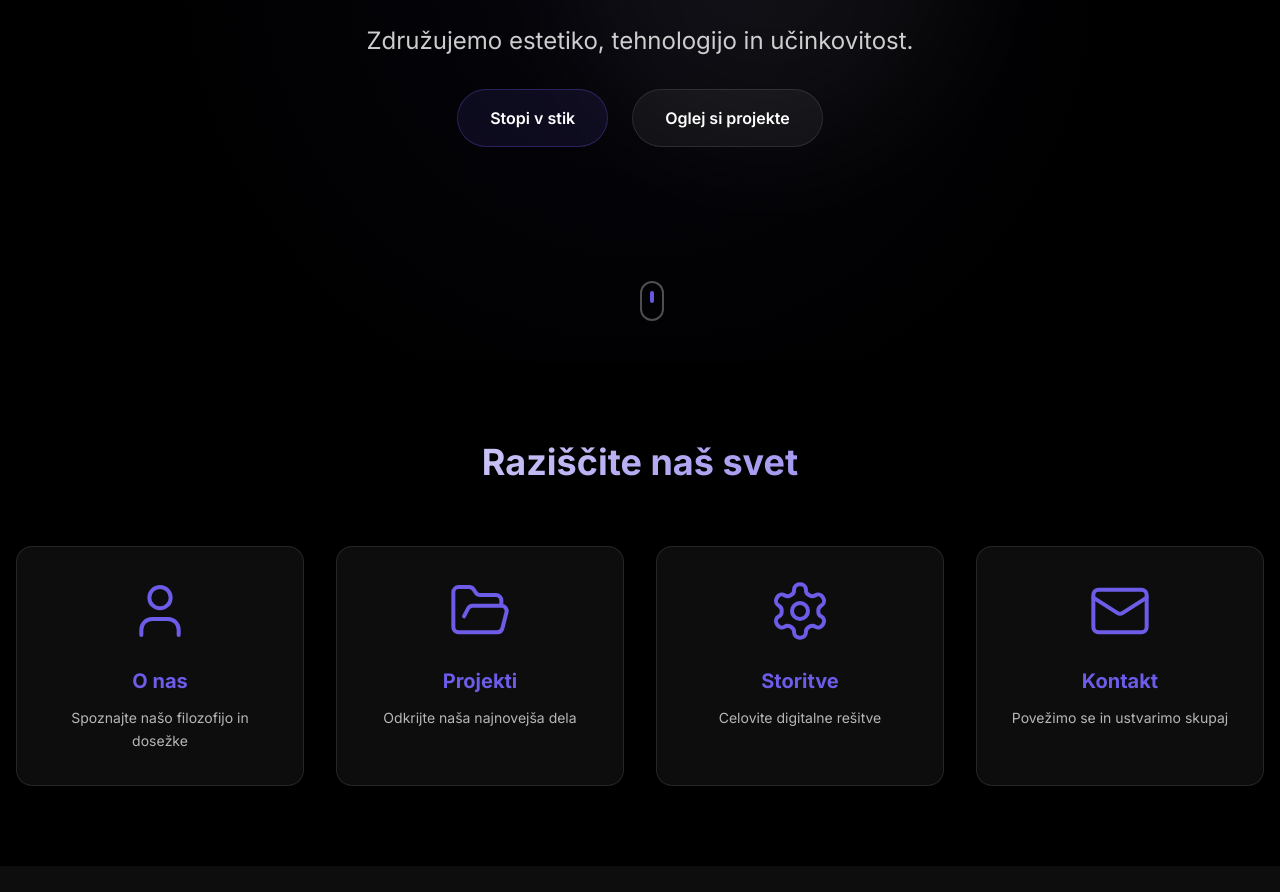
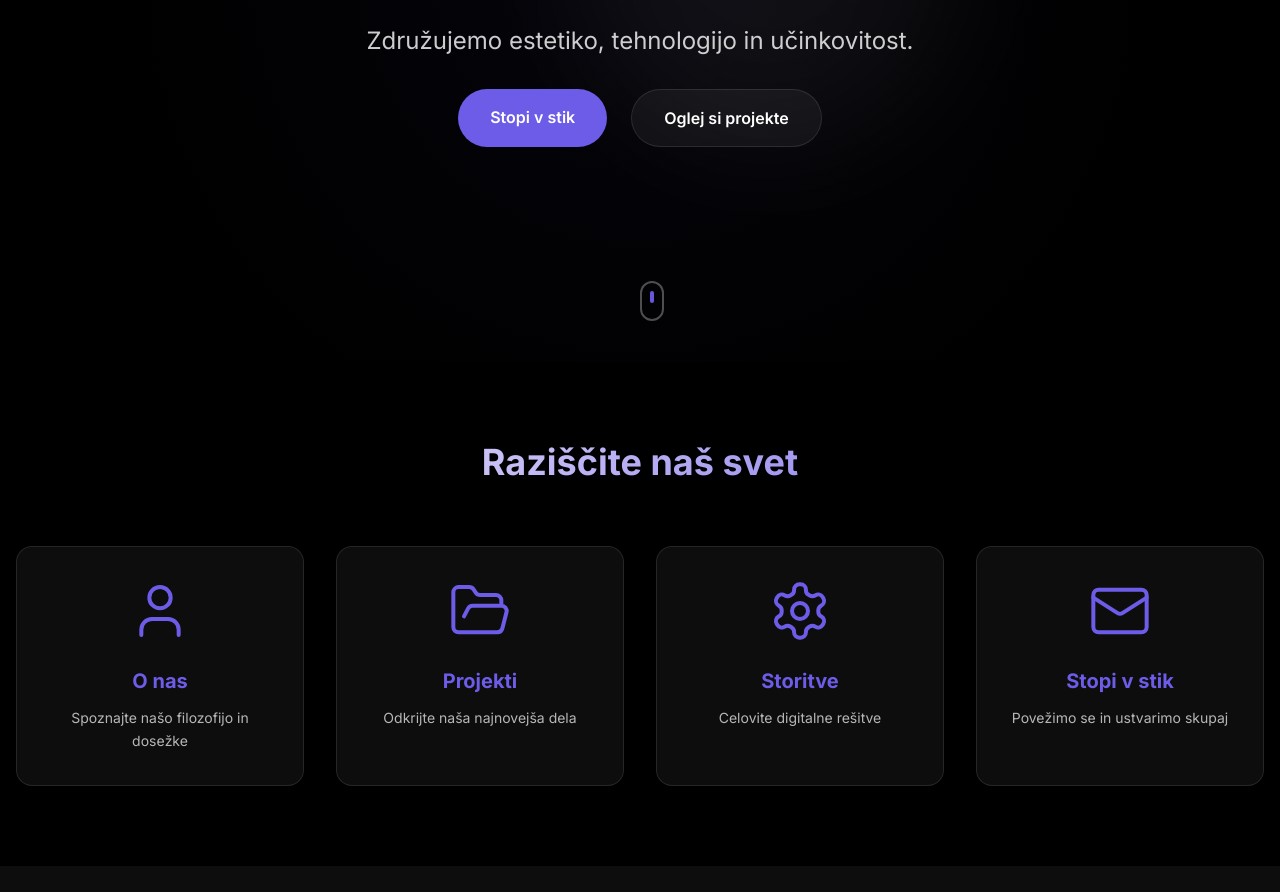
Before and after one commit to paradokssi/paradox-flux-web, a React (Vite) app: page / in a window 1280 px wide. Shown: the part 438-1330 px from the top of the page. Built offline with nearby package versions, Linux system fonts and the light colour scheme.

Commit message:
Fix: Contact button style
Make the "Stopi v stik" button in the navigation bar styled like the other buttons, with a glow effect.

```diff
--- a/src/pages/Index.tsx
+++ b/src/pages/Index.tsx
@@ -32,7 +32,7 @@ const Index = () => {
       icon: Settings
     },
     {
-      title: 'Kontakt',
+      title: 'Stopi v stik',
       description: 'Povežimo se in ustvarimo skupaj',
       path: '/contact',
       gradient: 'from-purple-500/20 to-white/10',
@@ -103,7 +103,7 @@ const Index = () => {
           </p>
 
           <div className="flex flex-col sm:flex-row gap-6 justify-center mt-12">
-            <Link to="/contact" className="glass-purple px-8 py-4 rounded-full text-white font-semibold glow-purple-hover transition-all duration-300 hover:scale-105">
+            <Link to="/contact" className="bg-galactic-purple px-8 py-4 rounded-full text-white font-semibold glow-purple-hover transition-all duration-300 hover:scale-105">
               Stopi v stik
             </Link>
             <Link to="/projects" className="glass border border-white/20 px-8 py-4 rounded-full text-white font-semibold hover:border-galactic-purple transition-all duration-300 hover:scale-105">
```
